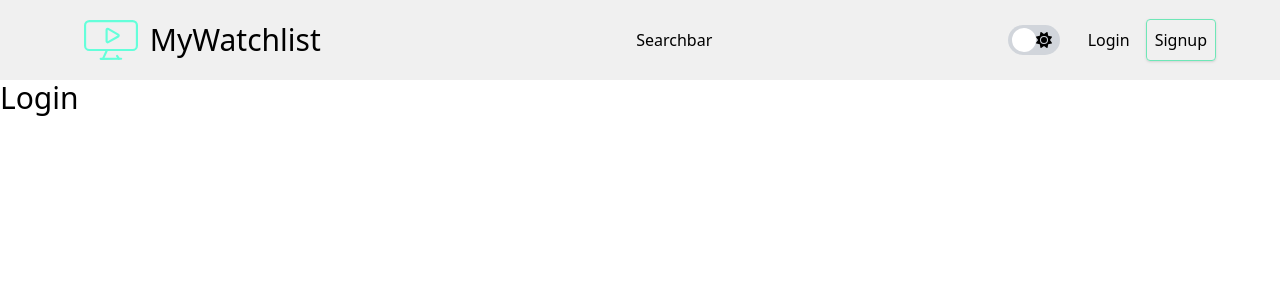
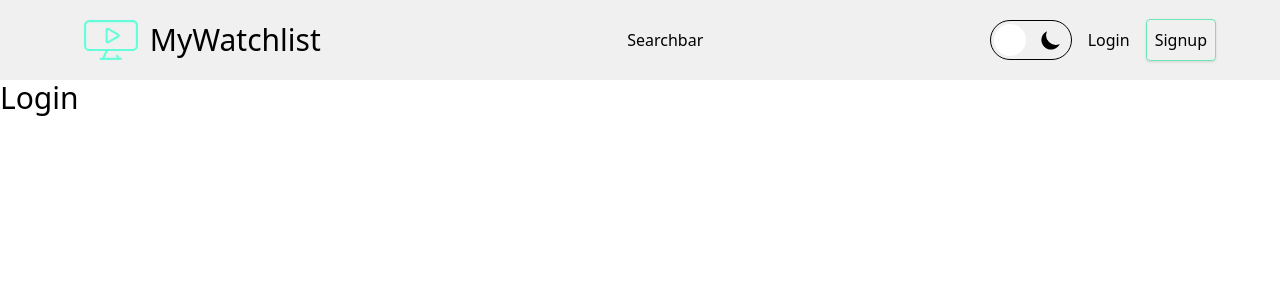
Before and after one commit to JoDi-2903/MyWatchlist, a React (Create React App) app in the folder mywatchlist-frontend/: page /login in a window 1280 px wide. Shown: the top 300 px of the page. Built offline with nearby package versions, Linux system fonts and the light colour scheme.

Commit message:
Update ThemeSwitch and change icon pack

```diff
--- a/mywatchlist-frontend/package.json
+++ b/mywatchlist-frontend/package.json
@@ -4,9 +4,7 @@
   "private": true,
   "homepage": ".",
   "dependencies": {
-    "@fortawesome/fontawesome-svg-core": "^6.1.1",
-    "@fortawesome/free-solid-svg-icons": "^6.1.1",
-    "@fortawesome/react-fontawesome": "^0.1.18",
+    "@heroicons/react": "^1.0.6",
     "@mui/icons-material": "^5.5.1",
     "@testing-library/jest-dom": "^5.16.2",
     "@testing-library/react": "^12.1.4",
--- a/mywatchlist-frontend/src/components/Navbar/Navbar.tsx
+++ b/mywatchlist-frontend/src/components/Navbar/Navbar.tsx
@@ -1,6 +1,6 @@
 import { Component } from "react";
 import { Link } from "react-router-dom";
-import ToggleTheme from "../ToggleTheme/ToggleTheme";
+import ThemeSwitch from "../ThemeSwitch/ThemeSwitch";
 
 class Navbar extends Component {
     render() {
@@ -20,7 +20,7 @@ class Navbar extends Component {
                         </div>
 
                         <div className="flex items-center space-x-1">
-                            <ToggleTheme />
+                            <ThemeSwitch />
                             <Link to="/login" className="py-1 px-3 dark:text-white text-dark">Login</Link>
                             <Link to="/register" className="p-2 dark:text-white text-dark border border-emerald-300 rounded shadow">Signup</Link>
                         </div>
--- /dev/null
+++ b/mywatchlist-frontend/src/components/ThemeSwitch/ThemeSwitch.tsx
@@ -0,0 +1,47 @@
+import { Component } from "react";
+import { SunIcon, MoonIcon } from "@heroicons/react/solid";
+
+export interface ThemeState {
+    darkMode: boolean;
+}
+
+class ThemeSwitch extends Component<{}, ThemeState> {
+    constructor(props: any) {
+        super(props);
+        if (window.matchMedia("(prefers-color-scheme: dark)").matches)
+            document.documentElement.className = "dark";
+        this.state = { darkMode: true };
+    }
+
+    toggleThemeHandler = () => {
+        if (this.state.darkMode) {
+            document.documentElement.className = "white";
+            this.setState({ darkMode: false });
+        } else {
+            document.documentElement.className = "dark";
+            this.setState({ darkMode: true });
+        }
+    };
+
+    render() {
+        return (
+            <div className="flex relative">
+                <input
+                    type="checkbox"
+                    name="toggle"
+                    className="absolute left-1 top-1 w-8 h-8 rounded-full align-middle appearance-none cursor-pointer bg-white checked:translate-x-10 checked:bg-black transition-transform ease-in-out duration-300 "
+                    onClick={this.toggleThemeHandler}
+                />
+                <label
+                    htmlFor="toggle"
+                    className="flex h-10 px-2 gap-4 align-middle rounded-full border dark:border-white border-black cursor-pointer"
+                >
+                    <SunIcon className="w-6 text-black" />
+                    <MoonIcon className="w-6 dark:text-white text-black " />
+                </label>
+            </div>
+        );
+    }
+}
+
+export default ThemeSwitch;
--- a/mywatchlist-frontend/src/components/ToggleTheme/ToggleTheme.tsx
+++ /dev/null
@@ -1,45 +0,0 @@
-import { Component } from "react";
-import { FontAwesomeIcon } from "@fortawesome/react-fontawesome";
-import { faMoon, faSun } from "@fortawesome/free-solid-svg-icons";
-
-export interface ThemeState {
-    darkMode: boolean;
-}
-
-class ToggleTheme extends Component<{}, ThemeState> {
-    constructor(props: any) {
-        super(props);
-        if(window.matchMedia('(prefers-color-scheme: dark)').matches) document.documentElement.className = "dark";
-        this.state = { darkMode: true };
-    }
-    toggleThemeHandler = () => {
-        if (this.state.darkMode) {
-            document.documentElement.className = "white";
-            this.setState({ darkMode: false });
-        } else {
-            document.documentElement.className = "dark";
-            this.setState({ darkMode: true });
-        }
-    };
-
-    render() {
-        return (
-            <div>
-                <div className="w-16 align-middle select-none transition duration-200 ease-in bg-grey">
-                    <input
-                        type="checkbox"
-                        name="toggle"
-                        className="absolute w-6 h-6 rounded-full border-white border-4 appearance-none cursor-pointer bg-white translate-x-1 checked:translate-x-7 checked:dark:bg-white transition duration-100"
-                        onClick={this.toggleThemeHandler}
-                    />
-                    <label htmlFor="toggle" className="toggle-label justify-self-auto h-9 rounded-full bg-gray-300 cursor-pointer space-x-2 pl-2 pr-2 px-1 py-1 m-auto">
-                        <FontAwesomeIcon icon={faMoon} />
-                        <FontAwesomeIcon icon={faSun} />
-                    </label>
-                </div>
-            </div>
-        );
-    }
-}
-
-export default ToggleTheme;
--- a/mywatchlist-frontend/tailwind.config.js
+++ b/mywatchlist-frontend/tailwind.config.js
@@ -6,7 +6,8 @@ module.exports = {
         colors: {
           dark_navbar: "#0a192f",
           white_navbar: "#f0f0f0",
-          dark_bg: "#243247"
+          dark_bg: "#243247",
+          color_primary: "#64ffda"
         },
       }
     },
```
Also changed, not shown: 2 other files (tests, documents, lock files or other folders).
